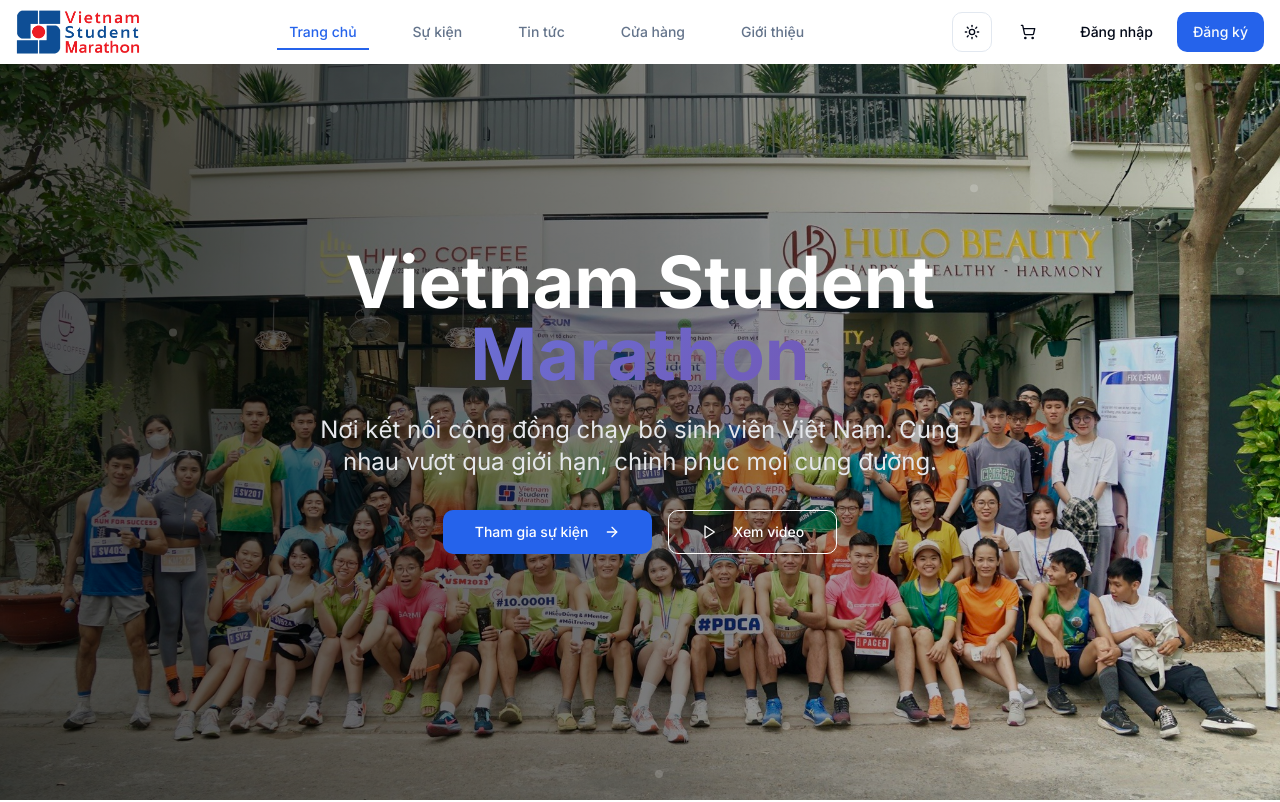
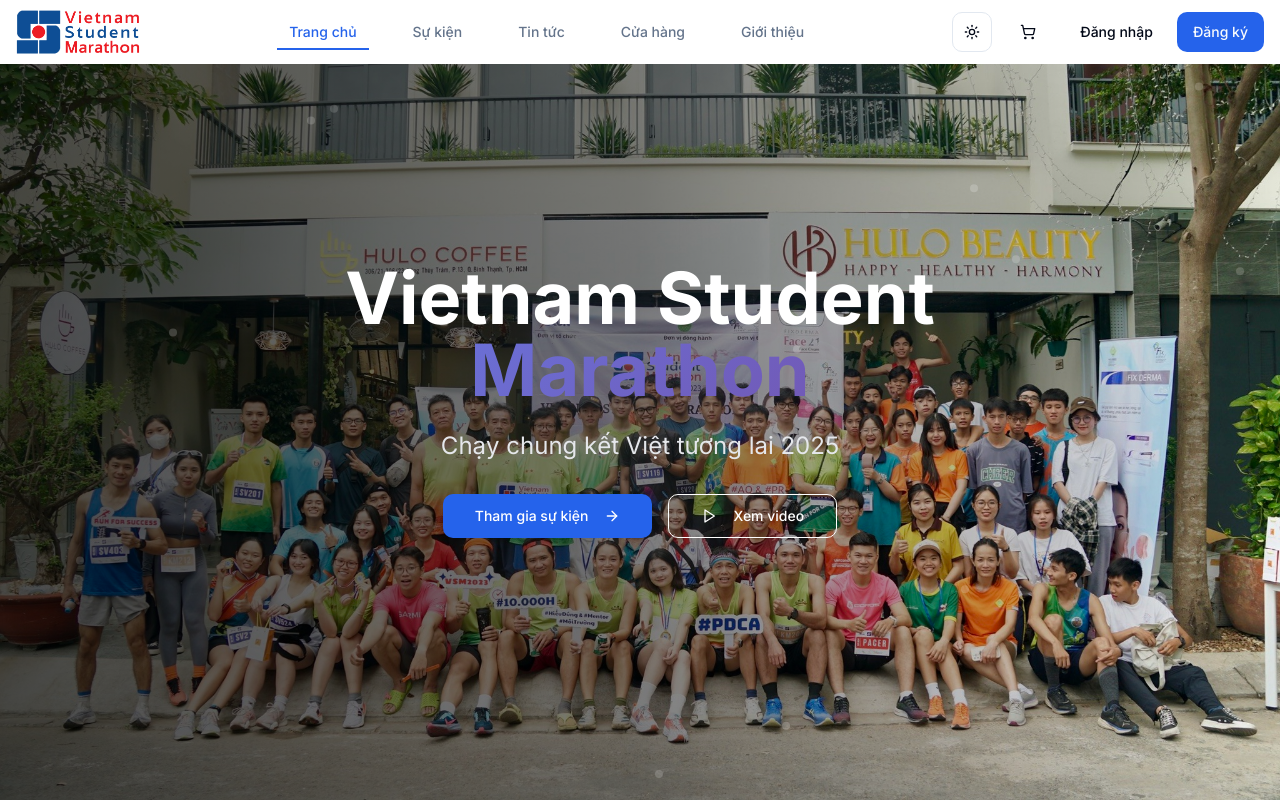
Before and after one commit to NguyenDung0101/VSM-events-v1, a Next.js app: page / in a window 1280 px wide. Shown: the top 802 px of the page. Built offline with nearby package versions, Linux system fonts and the light colour scheme.

Commit message:
Update hero-section.tsx

```diff
--- a/components/home/hero-section.tsx
+++ b/components/home/hero-section.tsx
@@ -68,8 +68,7 @@ export function HeroSection() {
             animate={{ opacity: 1, y: 0 }}
             transition={{ duration: 0.8, delay: 0.4 }}
           >
-            Nơi kết nối cộng đồng chạy bộ sinh viên Việt Nam. Cùng nhau vượt qua
-            giới hạn, chinh phục mọi cung đường.
+            Chạy chung kết Việt tương lai 2025
           </motion.p>
 
           <motion.div
```
